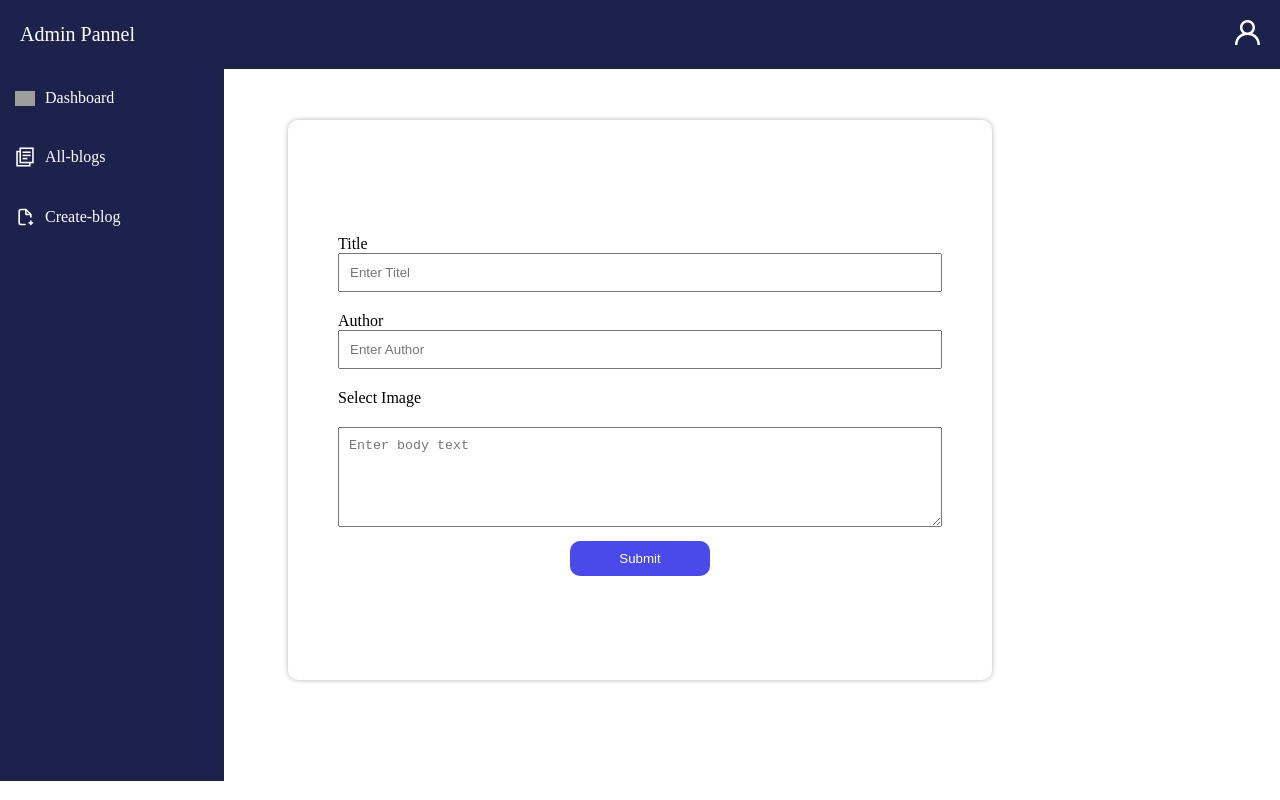
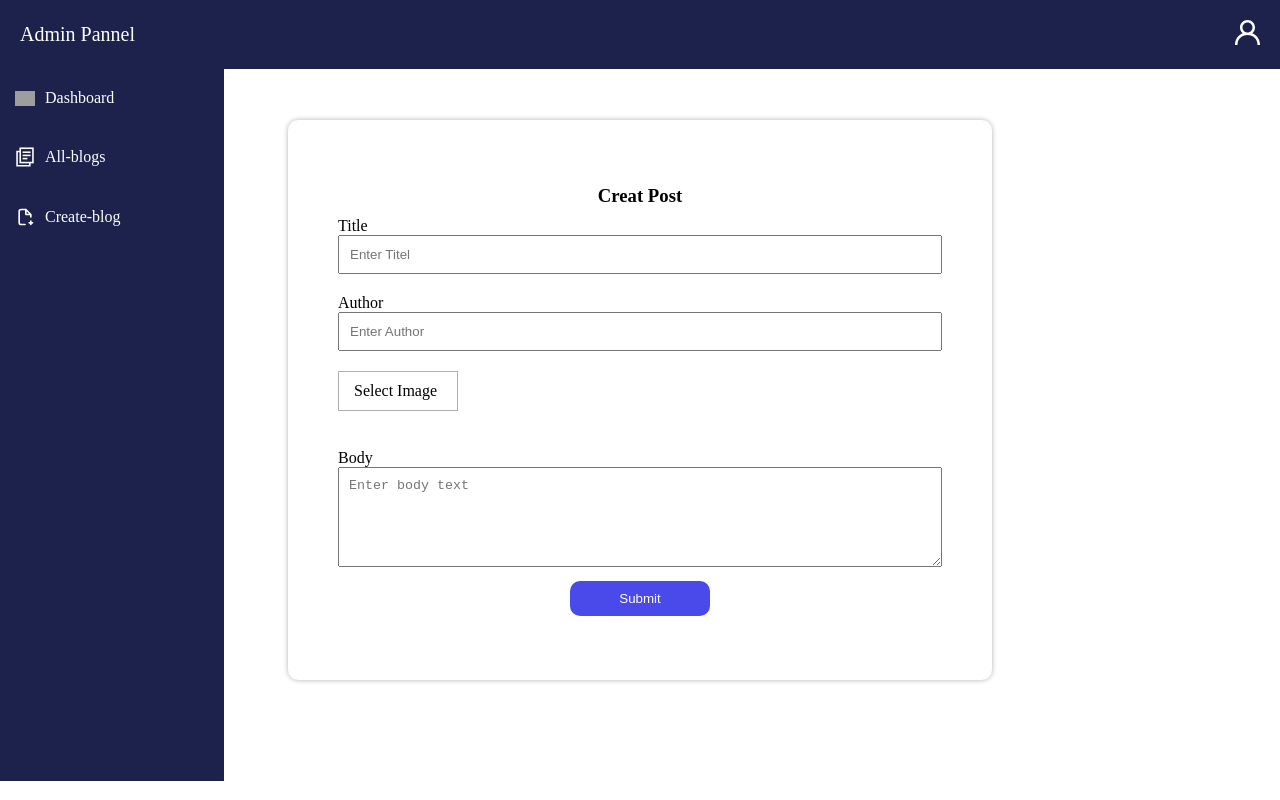
Before and after one commit to minthukha-coding/admin-blog-dashboard, a React (Vite) app: page /create-blog in a window 1280 px wide. Built offline with nearby package versions, Linux system fonts and the light colour scheme; grey boxes are pictures that could not be loaded.

Commit message:
Admin Pannel

```diff
--- a/src/components/input/Input.jsx
+++ b/src/components/input/Input.jsx
@@ -3,6 +3,7 @@ import React from "react";
 function Input(props) {
   return (
     <input
+      id={props.id}
       type={props.type}
       className={props.className}
       onChange={props.onChange}
--- a/src/page/create-blogs/index.jsx
+++ b/src/page/create-blogs/index.jsx
@@ -16,6 +16,7 @@ function CreateBlogs() {
   };
   return (
     <form className={styles.formConatainner}>
+      <h3>Creat Post</h3>
       <div className={styles.inputContainner}>
         <label htmlFor="title">Title</label>
         <input
@@ -37,14 +38,11 @@ function CreateBlogs() {
           placeholder="Enter Author"
           value={``}
           className={styles.input}
-          onClick={ChangeHandaler}
+          onChange={ChangeHandaler}
         />
       </div>
       <div className={styles.inputContainner}>
-        <label htmlFor="image" className={styles.selectImg}>
-          Select Image
-        </label>{" "}
-        <br />
+        <label className={styles.imgBtn} htmlFor="image">Select Image</label><br />
         <input
           id="image"
           type="file"
@@ -55,6 +53,7 @@ function CreateBlogs() {
         />
       </div>
       <div className={styles.inputContainner}>
+      <label htmlFor="body">Body</label> <br />
         <textarea
           name="body"
           id="body"
--- a/src/page/create-blogs/style.module.css
+++ b/src/page/create-blogs/style.module.css
@@ -22,9 +22,6 @@
     flex-direction: column;
     align-items: center;
 }
-.selectImg{
-    cursor: grab;
-}
 .inputContainner{
     width: 100%;
     padding: 10px 30px;
@@ -37,3 +34,10 @@
     border-radius: 10px;
     color: white;
 }
+.imgBtn{
+    width: 120px;
+    height:40px;
+    display: block;
+    border: 1px solid #7f7f7f9e;
+    padding: 10px 15px;
+}
```
